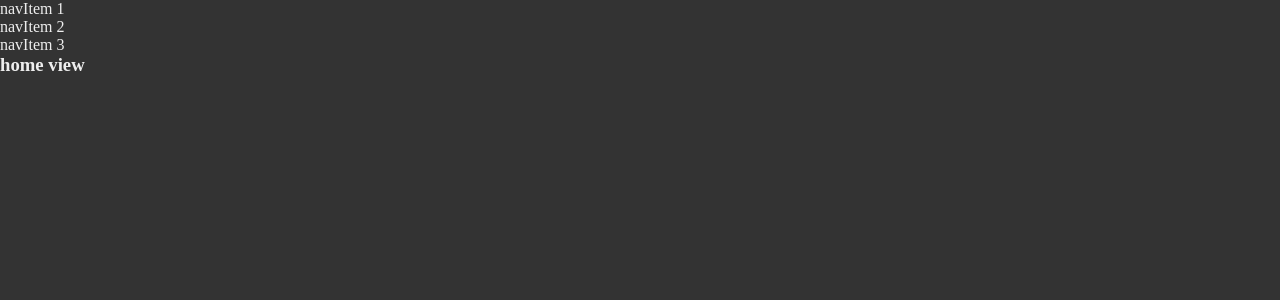
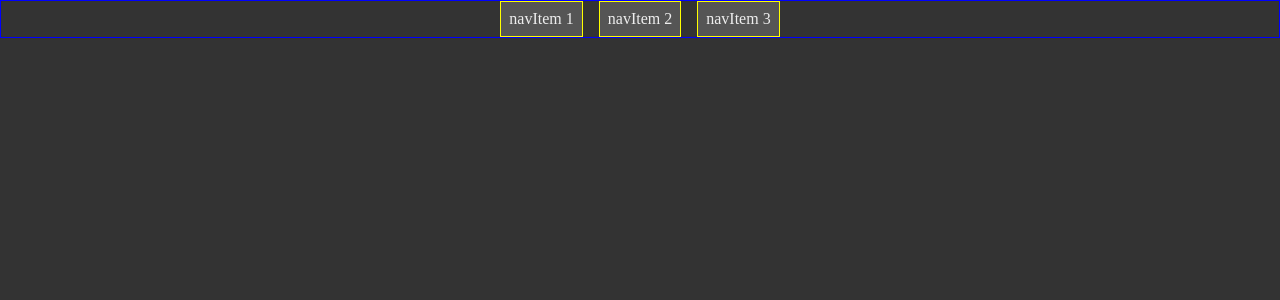
Before and after one commit to Schw4lbe/hp-kv, a Vue app: page / in a window 1280 px wide. Shown: the top 300 px of the page. Built offline with nearby package versions, Linux system fonts and the light colour scheme.

Commit message:
rearranged navbar component and created basic styling. minor changes.

```diff
--- a/src/assets/content.json
+++ b/src/assets/content.json
@@ -1,5 +1,5 @@
 {
-    "navbarItems": [
+    "navItems": [
         {
             "title": "navItem 1"
         },
--- a/src/components/NavbarMain.vue
+++ b/src/components/NavbarMain.vue
@@ -1,13 +1,9 @@
 <template>
-  <div>
-    <nav>
-      <div>
-        <p v-for="(item, index) in navItems" :key="index">
-          {{ item.title }}
-        </p>
-      </div>
-    </nav>
-  </div>
+  <nav class="navbar-items">
+    <div v-for="(item, index) in navItems" :key="index" class="nav-item">
+      {{ item.title }}
+    </div>
+  </nav>
 </template>
 
 <script>
@@ -18,10 +14,33 @@ export default {
 
   data() {
     return {
-      navItems: data.navbarItems,
+      navItems: data.navItems,
     };
   },
 
   methods: {},
 };
 </script>
+
+<style scoped>
+.navbar-items {
+  display: flex;
+  justify-content: center;
+
+  height: max-content;
+  width: 100%;
+  border: 1px solid blue;
+}
+
+.nav-item {
+  padding: 0.5rem;
+  margin: 0 0.5rem;
+  border: 1px solid yellow;
+  background: #555;
+}
+
+.nav-item:hover {
+  background: #aaa;
+  color: black;
+}
+</style>
--- a/src/views/HomeView.vue
+++ b/src/views/HomeView.vue
@@ -1,7 +1,6 @@
 <template>
   <div>
     <NavbarMain />
-    <h3>home view</h3>
   </div>
 </template>
 
```
